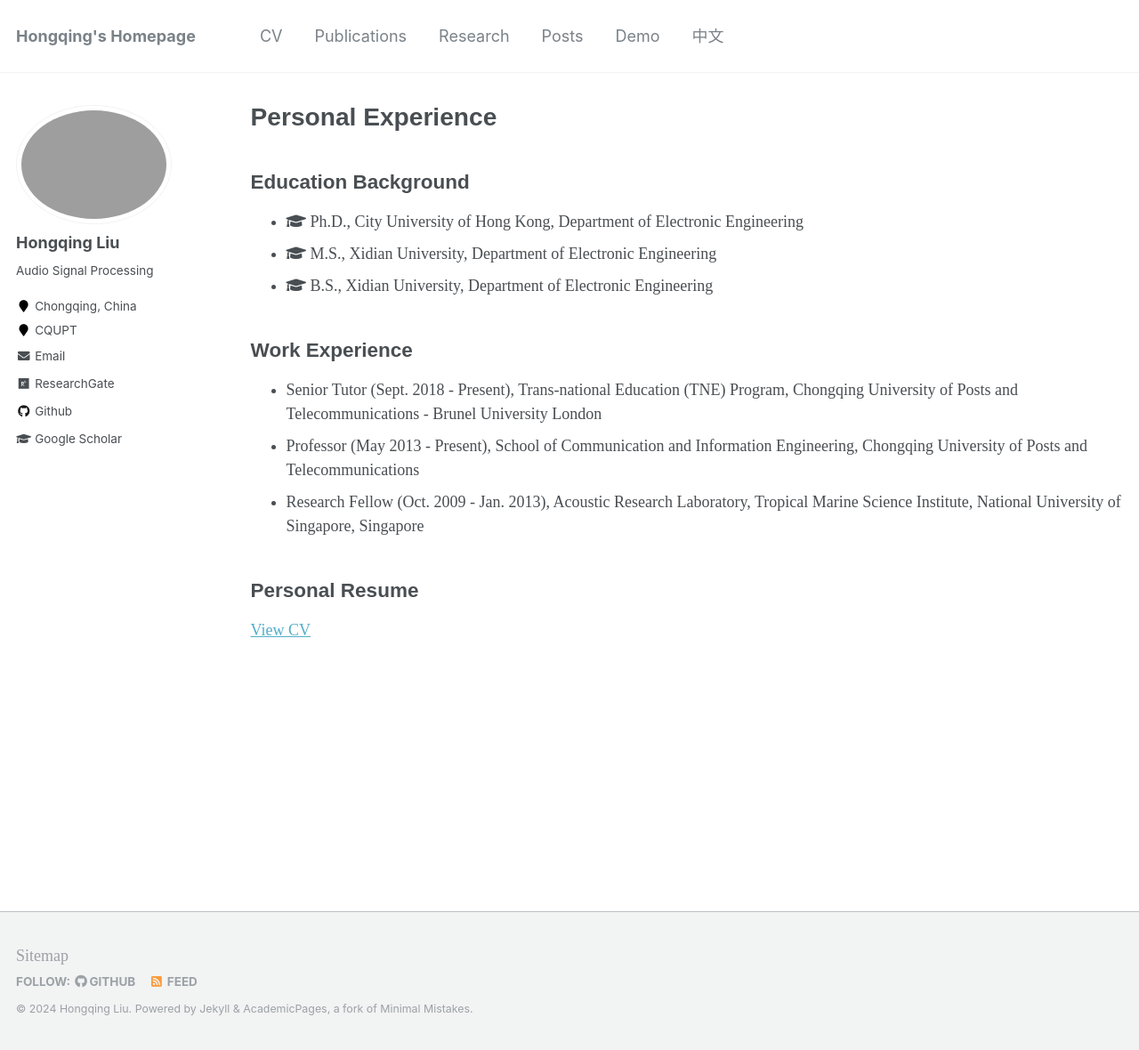
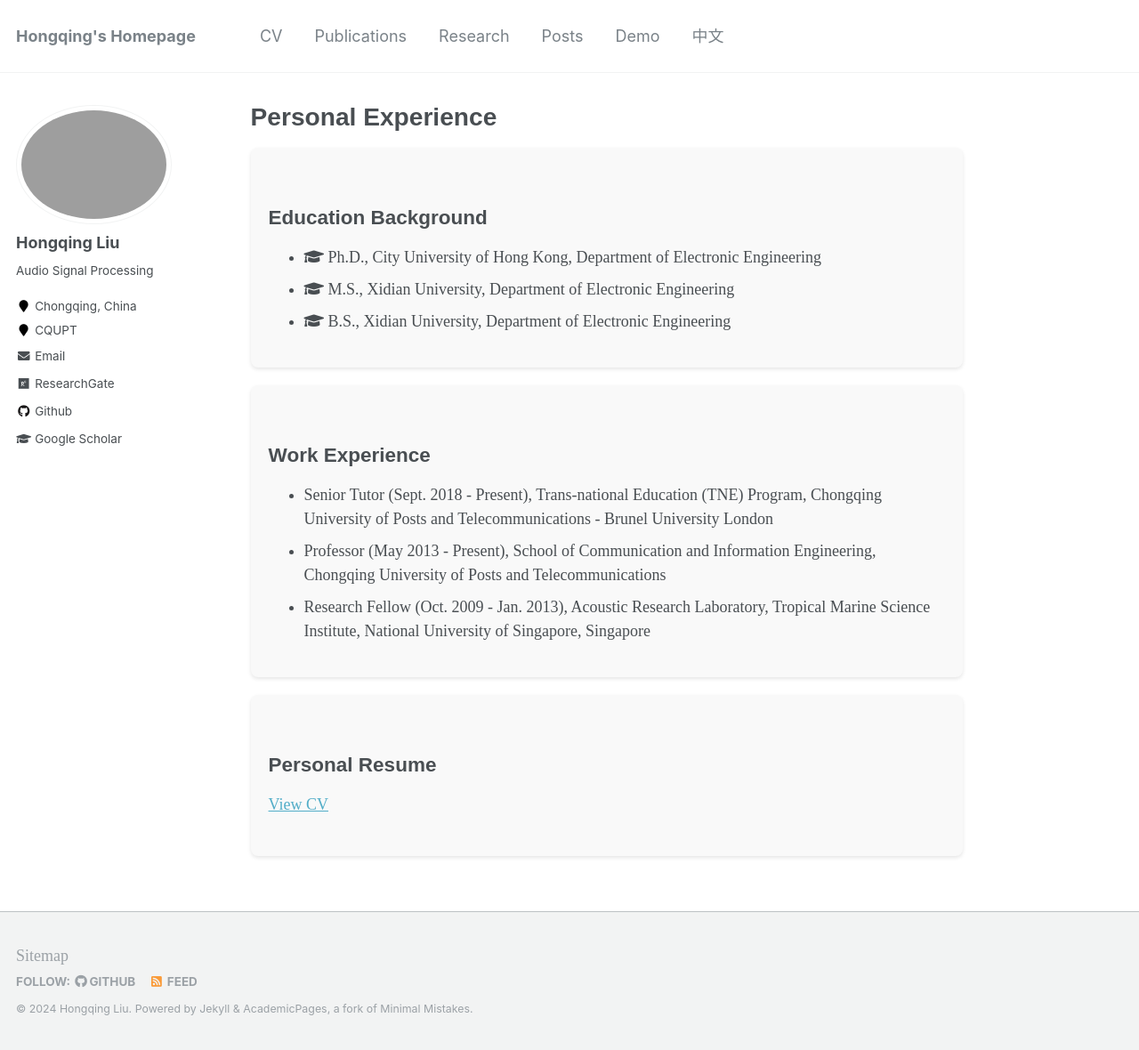
Before and after one commit to hong-qing-liu/english-hong-qing-liu.github.io, a Jekyll site: the page built from _pages/cv.md, in a window 1280 px wide and 1180 px high. Shown: the whole window at 89% size. Built offline with Jekyll 4.4.1, drawn with Linux system fonts in a browser that asks for light colours.

Commit message:
Update _base.scss

```diff
--- a/_sass/_base.scss
+++ b/_sass/_base.scss
@@ -26,6 +26,24 @@
   line-height: 1.2;
   font-family: 'Arial', sans-serif; /*$header-font-family;*/
   font-weight: bold;
+}
+
+.container {
+  display: flex;
+  flex-direction: column;
+  align-items: center;
+  justify-content: center;
+  padding: 20px;
+}
+
+.section {
+  width: 100%;
+  max-width: 800px;
+  margin: 20px 0;
+  padding: 20px;
+  background-color: #f9f9f9; // 设置背景色
+  border-radius: 8px; // 圆角
+  box-shadow: 0 2px 4px rgba(0, 0, 0, 0.1); // 阴影
 }
 
 h1 {
```
